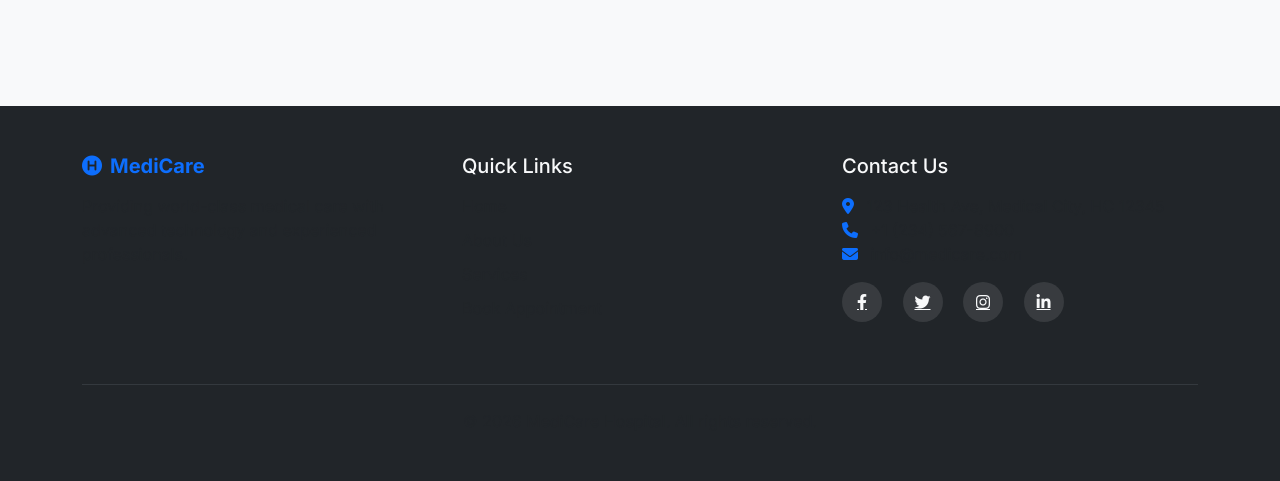
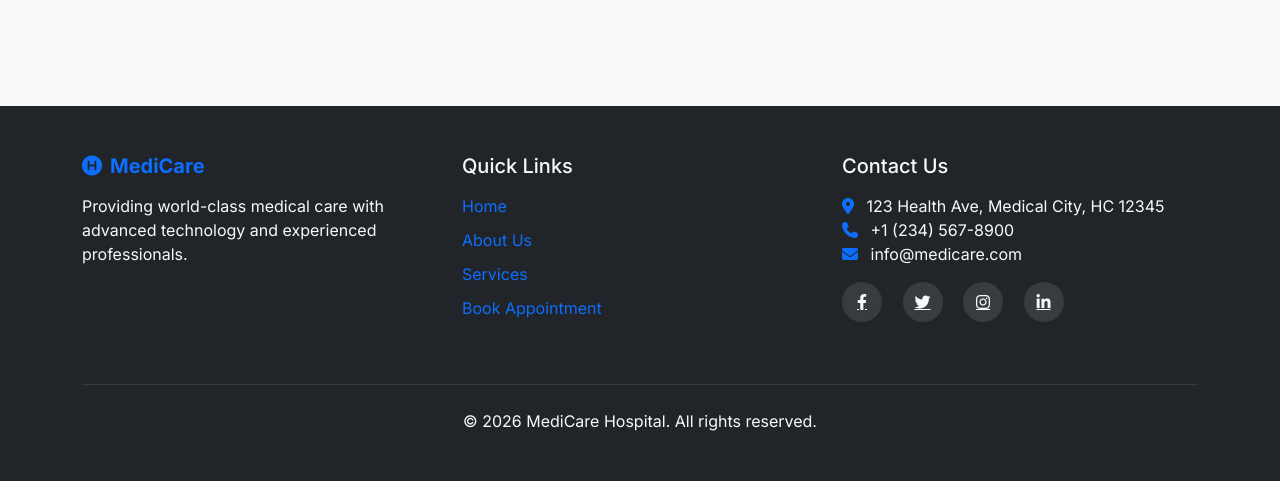
Before and after one commit to nageswaran77/hospital-system, a Django app: page /about/ in a window 1280 px wide. Shown: the part 1694-2175 px from the top of the page. Run offline with Django 4.2, Linux system fonts and the light colour scheme.

Commit message:
Remove text-muted class from footer links

```diff
--- a/templates/base.html
+++ b/templates/base.html
@@ -62,20 +62,20 @@
             <div class="row">
                 <div class="col-md-4 mb-4">
                     <h5 class="text-primary fw-bold mb-3"><i class="fas fa-hospital-symbol me-2"></i>MediCare</h5>
-                    <p class="text-muted">Providing world-class medical care with advanced technology and experienced professionals.</p>
+                    <p>Providing world-class medical care with advanced technology and experienced professionals.</p>
                 </div>
                 <div class="col-md-4 mb-4">
                     <h5 class="mb-3">Quick Links</h5>
                     <ul class="list-unstyled footer-links">
-                        <li><a href="{% url 'home' %}" class="text-muted text-decoration-none">Home</a></li>
-                        <li><a href="{% url 'about' %}" class="text-muted text-decoration-none">About Us</a></li>
-                        <li><a href="{% url 'services' %}" class="text-muted text-decoration-none">Services</a></li>
-                        <li><a href="{% url 'appointment' %}" class="text-muted text-decoration-none">Book Appointment</a></li>
+                        <li><a href="{% url 'home' %}" class=" text-decoration-none">Home</a></li>
+                        <li><a href="{% url 'about' %}" class=" text-decoration-none">About Us</a></li>
+                        <li><a href="{% url 'services' %}" class=" text-decoration-none">Services</a></li>
+                        <li><a href="{% url 'appointment' %}" class=" text-decoration-none">Book Appointment</a></li>
                     </ul>
                 </div>
                 <div class="col-md-4 mb-4">
                     <h5 class="mb-3">Contact Us</h5>
-                    <ul class="list-unstyled text-muted">
+                    <ul class="list-unstyled">
                         <li><i class="fas fa-map-marker-alt me-2 text-primary"></i> 123 Health Ave, Medical City, HC 12345</li>
                         <li><i class="fas fa-phone me-2 text-primary"></i> +1 (234) 567-8900</li>
                         <li><i class="fas fa-envelope me-2 text-primary"></i> info@medicare.com</li>
@@ -90,7 +90,7 @@
             </div>
             <hr class="mt-4 mb-4 border-secondary">
             <div class="row">
-                <div class="col-md-12 text-center text-muted">
+                <div class="col-md-12 text-center">
                     &copy; 2026 MediCare Hospital. All rights reserved.
                 </div>
             </div>
```
